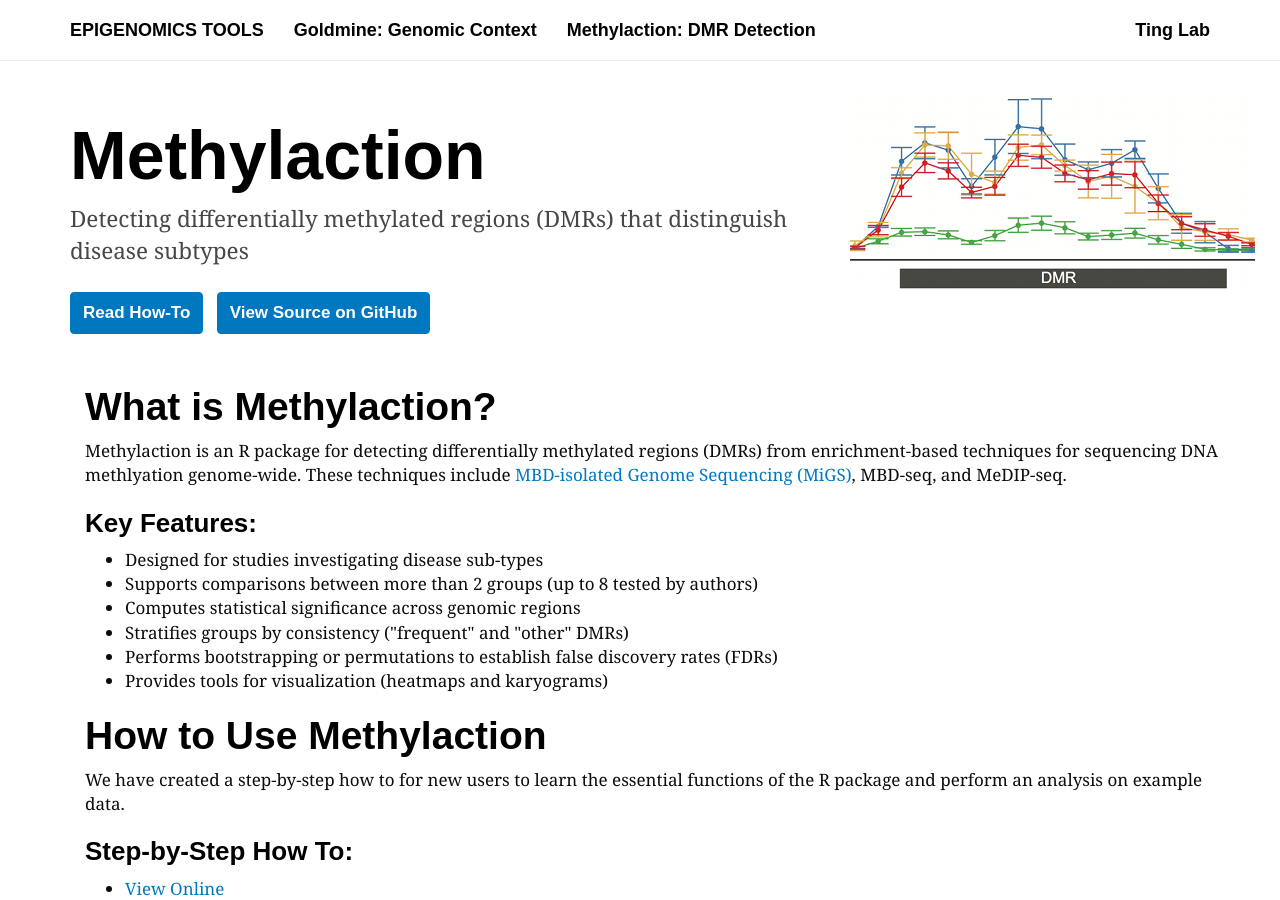
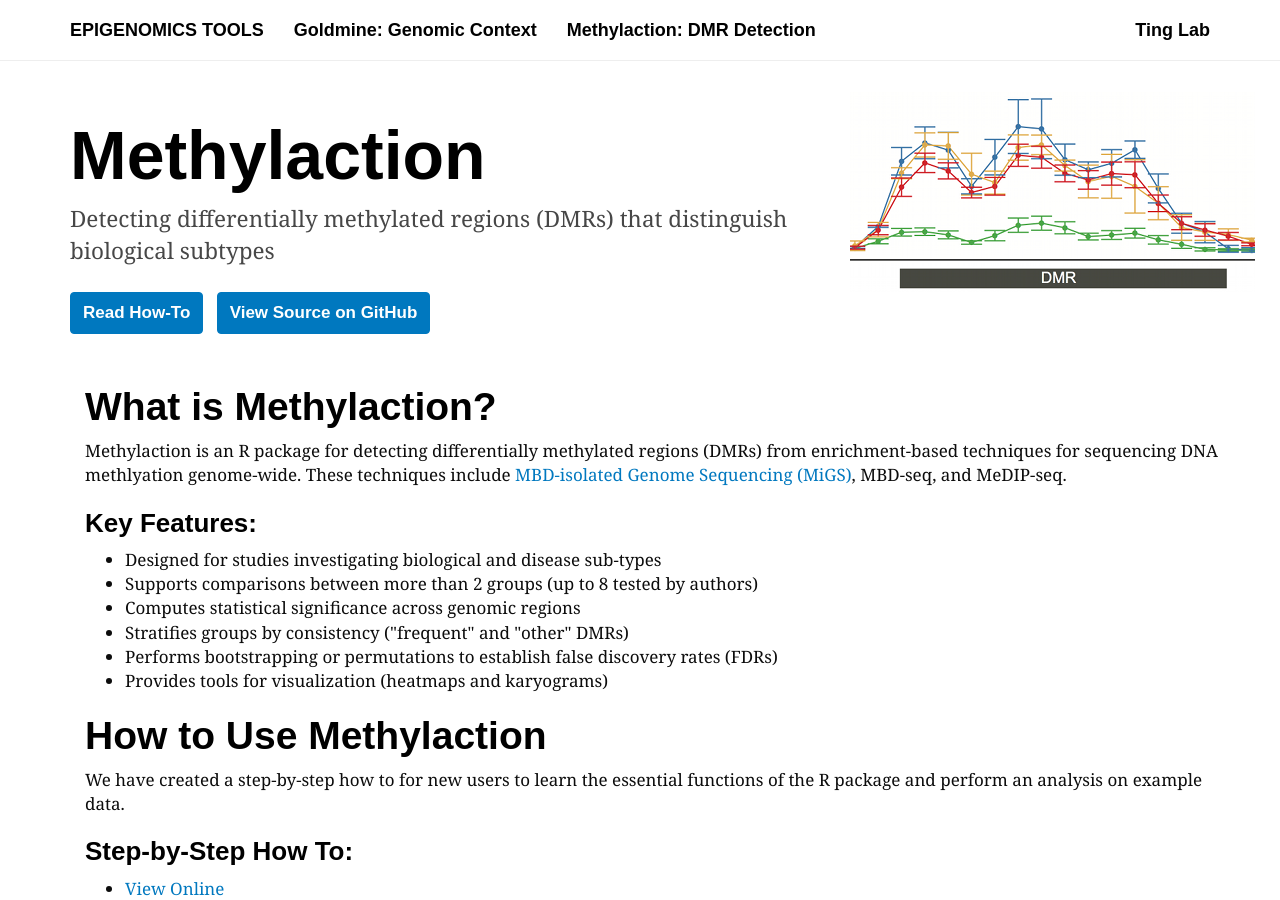
Before and after one commit to jeffbhasin/jeffbhasin.github.io, a Jekyll site: the page built from methylaction/index.html, in a window 1280 px wide and 900 px high. Built offline with Jekyll 4.4.1, drawn with Linux system fonts in a browser that asks for light colours; nearby versions of some CDN libraries; some web fonts are replaced.

Commit message:
Update MA homepage

```diff
--- a/methylaction/index.html
+++ b/methylaction/index.html
@@ -1,13 +1,13 @@
 ---
 layout: default
-title: "Methylaction: Detecting differentially methylated regions (DMRs) that distinguish disease subtypes"
+title: "Methylaction: Detecting differentially methylated regions (DMRs) that distinguish biological subtypes"
 ---
 
       <div class="page-header" id="banner">
         <div class="row">
           <div class="col-lg-8 col-md-7 col-sm-6">
             <h1>Methylaction</h1>
-            <p class="lead">Detecting differentially methylated regions (DMRs) that distinguish disease subtypes</p>
+            <p class="lead">Detecting differentially methylated regions (DMRs) that distinguish biological subtypes</p>
           </div>
           <div class="col-lg-4 col-md-5 col-sm-6">
               <img class="center" src="/assets/img/ma.png" height="200">
@@ -22,7 +22,7 @@
     <p>Methylaction is an R package for detecting differentially methylated regions (DMRs) from enrichment-based techniques for sequencing DNA methlyation genome-wide. These techniques include <a href="http://www.ncbi.nlm.nih.gov/pubmed/19906696">MBD-isolated Genome Sequencing (MiGS)</a>, MBD-seq, and MeDIP-seq.</p>
     <p><h3>Key Features:</h3>
       <ul>
-        <li>Designed for studies investigating disease sub-types</li>
+        <li>Designed for studies investigating biological and disease sub-types</li>
         <li>Supports comparisons between more than 2 groups (up to 8 tested by authors)</li>
         <li>Computes statistical significance across genomic regions</li>
         <li>Stratifies groups by consistency ("frequent" and "other" DMRs)</li>
```
